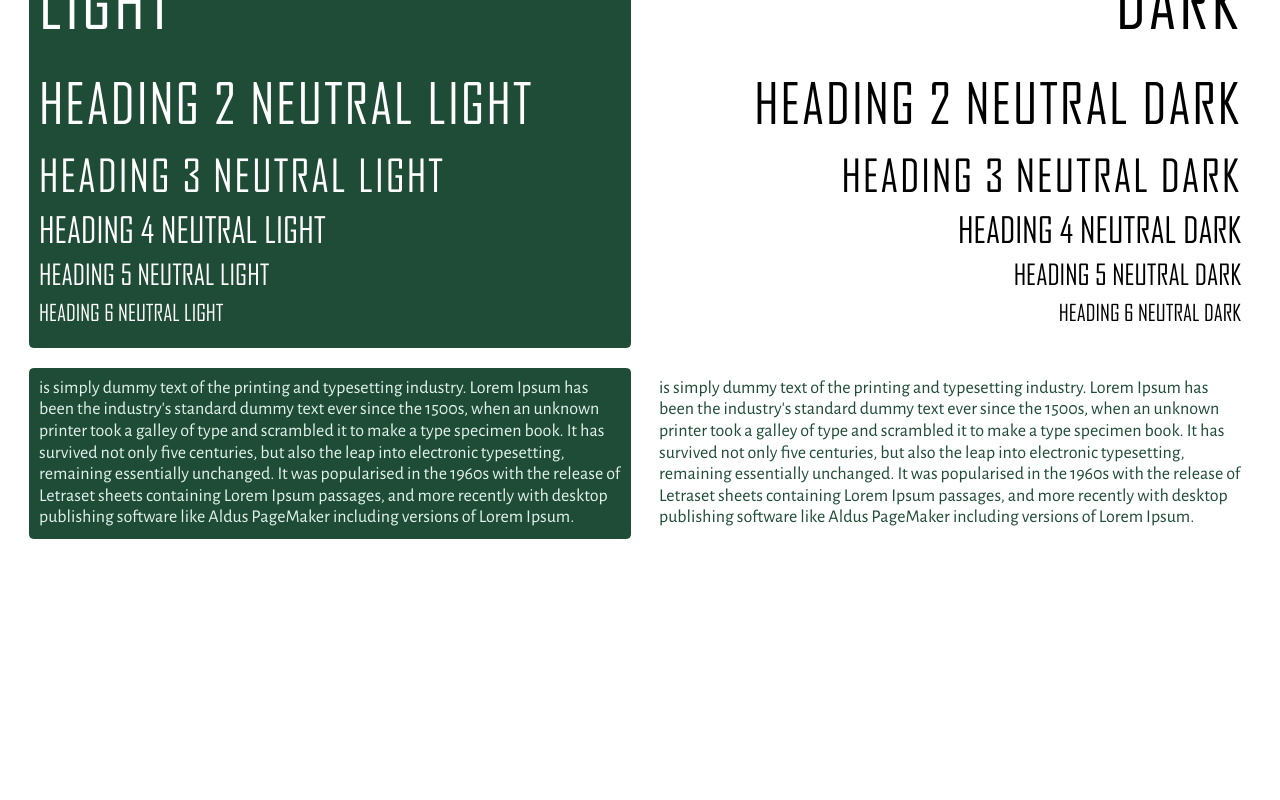
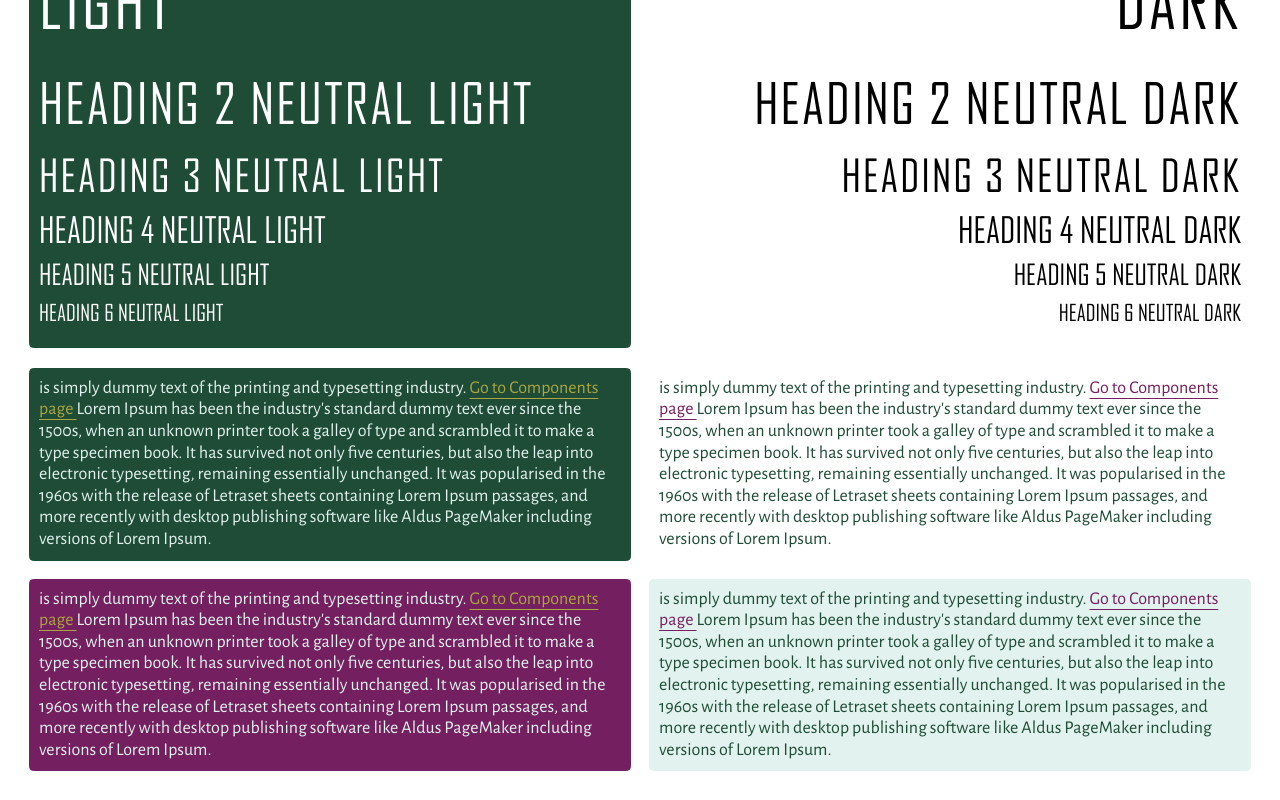
Before and after one commit to Cdetviler/sanity-next-ssg-site, a Next.js app: page / in a window 1280 px wide. Shown: the part 1866-2666 px from the top of the page. Before the commit the page ends 2434 px from the top, so only its background shows below. Built offline with nearby package versions, Linux system fonts and the light colour scheme.

Commit message:
adds link component

```diff
--- a/app/globals.css
+++ b/app/globals.css
@@ -191,6 +191,17 @@
   --cd-color-aqua-800: #246d74;
   --cd-color-aqua-900: #1e4b4c;
 
+  --cd-color-mustard-50: #f3f2e3;
+  --cd-color-mustard-100: #e1ddba;
+  --cd-color-mustard-200: #ccc88f; /* main */
+  --cd-color-mustard-300: #b8b363;
+  --cd-color-mustard-400: #aba640;
+  --cd-color-mustard-500: #9e9a19;
+  --cd-color-mustard-600: #928b17;
+  --cd-color-mustard-700: #817813;
+  --cd-color-mustard-800: #6f640e;
+  --cd-color-mustard-900: #514205;
+
 /* ALIASES */
   /* INTERMEDIARY COLOR ALIASES */
   /* A color that is on the darker side of its generated color palette */
@@ -211,6 +222,12 @@
   --cd-color-tertiary-default: var(--cd-color-hotpink-900);
   --cd-color-tertiary-lighter: var(--cd-color-hotpink-700);
   --cd-color-tertiary-lightest: var(--cd-color-hotpink-600);
+
+  --cd-color-quaternary-darkest: var(--cd-color-mustard-500);
+  --cd-color-quaternary-darker: var(--cd-color-mustard-400);
+  --cd-color-quaternary-default: var(--cd-color-mustard-200);
+  --cd-color-quaternary-lighter: var(--cd-color-mustard-50);
+  --cd-color-quaternary-lightest: var(--cd-color-mustard-50);
 
   /* SURFACE COLOR */
   --cd-color-surface-primary-default: var(--cd-color-primary-default);
@@ -255,6 +272,22 @@
   --cd-color-text-neutral-inverse-default: var(--cd-color-neutral-0);
 
   --cd-color-text-disabled: var(--cd-color-neutral-300);
+
+  /* SELECTION COLOR */
+  /* TODO */
+  --cd-color-text-selection-primary: ;
+  --cd-color-text-selection-secondary: ;
+  --cd-color-text-selection-tertiary: ;
+  --cd-color-text-selection-quaternary: ;
+  --cd-color-text-selection-neutral-light: ;
+  --cd-color-text-selection-neutral-dark: ;
+
+  --cd-color-surface-selection-primary: ;
+  --cd-color-surface-selection-secondary: ;
+  --cd-color-surface-selection-tertiary: ;
+  --cd-color-surface-selection-quaternary: ;
+  --cd-color-surface-selection-neutral-light: ;
+  --cd-color-surface-selection-neutral-dark: ;
 
   /* BORDER COLOR */
   --cd-color-border-primary-default: var(--cd-color-primary-default);
@@ -944,6 +977,51 @@
   --cd-icon-size-lg: var(--cd-font-size-40);
   --cd-icon-size-xl: var(--cd-font-size-50);
 
+  /* LINK */
+  --cd-link-text-color-dark-default: var(--cd-color-tertiary-darker);
+  --cd-link-text-color-dark-hover: var(--cd-color-tertiary-darker);
+  --cd-link-text-color-dark-active: var(--cd-color-tertiary-darker);
+  --cd-link-text-color-dark-visited: var(--cd-color-tertiary-darkest);
+
+  --cd-link-text-color-light-default: var(--cd-color-quaternary-darker);
+  --cd-link-text-color-light-hover: var(--cd-color-quaternary-default);
+  --cd-link-text-color-light-active: var(--cd-color-quaternary-darker);
+  --cd-link-text-color-light-visited: var(--cd-color-quaternary-darker);
+
+  --cd-link-font-family: inherit;
+  --cd-link-font-size: inherit;
+
+  /* LINK DECORATION STYLES */
+  --cd-link-text-decoration-type-default: underline;
+  --cd-link-text-decoration-type-hover: underline;
+  --cd-link-text-decoration-type-active: underline;
+  --cd-link-text-decoration-type-visited: underline;
+
+  --cd-link-text-decoration-style-default: solid;
+  --cd-link-text-decoration-style-hover: solid;
+  --cd-link-text-decoration-style-active: solid;
+  --cd-link-text-decoration-style-visited: solid;
+
+  --cd-link-text-decoration-offset-default: var(--cd-spacing-100);
+  --cd-link-text-decoration-offset-hover: var(--cd-spacing-100);
+  --cd-link-text-decoration-offset-active: var(--cd-spacing-100);
+  --cd-link-text-decoration-offset-visited: var(--cd-spacing-100);
+
+  --cd-link-text-decoration-thickness-default: var(--cd-border-width-1);
+  --cd-link-text-decoration-thickness-hover: var(--cd-border-width-2);
+  --cd-link-text-decoration-thickness-active: var(--cd-border-width-1);
+  --cd-link-text-decoration-thickness-visited: var(--cd-border-width-1);
+
+  --cd-link-text-decoration-color-dark-default: var(--cd-color-tertiary-darker);
+  --cd-link-text-decoration-color-dark-hover: var(--cd-color-tertiary-darker);
+  --cd-link-text-decoration-color-dark-active: var(--cd-color-tertiary-darker);
+  --cd-link-text-decoration-color-dark-visited: var(--cd-color-tertiary-darker);
+
+  --cd-link-text-decoration-color-light-default: var(--cd-color-quaternary-darker);
+  --cd-link-text-decoration-color-light-hover: var(--cd-color-quaternary-default);
+  --cd-link-text-decoration-color-light-active: var(--cd-color-quaternary-darker);
+  --cd-link-text-decoration-color-light-visited: var(--cd-color-quaternary-darker);
+
   /* END VARIABLES */
   font-size: var(--cd-font-size-base);
 }
--- a/app/page.tsx
+++ b/app/page.tsx
@@ -8,6 +8,7 @@ import BackgroundImage from "@/components/BackgroundImage/BackgroundImage";
 import Icon from "@/components/Icon/Icon";
 import TextContent from "@/components/TextContent/TextContent";
 import ButtonLink from "@/components/Button/ButtonLink";
+import Link from "@/components/Link/Link";
 
 export default function Home() {
   return (
@@ -125,17 +126,31 @@ export default function Home() {
         </Box>
 
         <Box hierarchy="ghost" padding="sm">
+          <Stack direction="column" crossDirectionalAlign="flex-start">
             <Stack crossDirectionalAlign="flex-start">
               <Box color="primary" padding="sm" height="auto">
                 <TextContent color="secondary" size="md">
-                is simply dummy text of the printing and typesetting industry. Lorem Ipsum has been the industry's standard dummy text ever since the 1500s, when an unknown printer took a galley of type and scrambled it to make a type specimen book. It has survived not only five centuries, but also the leap into electronic typesetting, remaining essentially unchanged. It was popularised in the 1960s with the release of Letraset sheets containing Lorem Ipsum passages, and more recently with desktop publishing software like Aldus PageMaker including versions of Lorem Ipsum.
+                  is simply dummy text of the printing and typesetting industry. <Link variant="light" href="/components"> Go to Components page </Link> Lorem Ipsum has been the industry's standard dummy text ever since the 1500s, when an unknown printer took a galley of type and scrambled it to make a type specimen book. It has survived not only five centuries, but also the leap into electronic typesetting, remaining essentially unchanged. It was popularised in the 1960s with the release of Letraset sheets containing Lorem Ipsum passages, and more recently with desktop publishing software like Aldus PageMaker including versions of Lorem Ipsum.
                 </TextContent>
               </Box>
               <Box hierarchy="ghost" padding="sm" height="auto">
                 <TextContent color="primary" size="md">
-                is simply dummy text of the printing and typesetting industry. Lorem Ipsum has been the industry's standard dummy text ever since the 1500s, when an unknown printer took a galley of type and scrambled it to make a type specimen book. It has survived not only five centuries, but also the leap into electronic typesetting, remaining essentially unchanged. It was popularised in the 1960s with the release of Letraset sheets containing Lorem Ipsum passages, and more recently with desktop publishing software like Aldus PageMaker including versions of Lorem Ipsum.
+                  is simply dummy text of the printing and typesetting industry. <Link href="/components"> Go to Components page </Link> Lorem Ipsum has been the industry's standard dummy text ever since the 1500s, when an unknown printer took a galley of type and scrambled it to make a type specimen book. It has survived not only five centuries, but also the leap into electronic typesetting, remaining essentially unchanged. It was popularised in the 1960s with the release of Letraset sheets containing Lorem Ipsum passages, and more recently with desktop publishing software like Aldus PageMaker including versions of Lorem Ipsum.
                 </TextContent>
               </Box>
+            </Stack>
+            <Stack crossDirectionalAlign="flex-start">
+              <Box color="tertiary" padding="sm" height="auto">
+                <TextContent color="secondary" size="md">
+                  is simply dummy text of the printing and typesetting industry. <Link variant="light" href="/components"> Go to Components page </Link> Lorem Ipsum has been the industry's standard dummy text ever since the 1500s, when an unknown printer took a galley of type and scrambled it to make a type specimen book. It has survived not only five centuries, but also the leap into electronic typesetting, remaining essentially unchanged. It was popularised in the 1960s with the release of Letraset sheets containing Lorem Ipsum passages, and more recently with desktop publishing software like Aldus PageMaker including versions of Lorem Ipsum.
+                </TextContent>
+              </Box>
+              <Box color="secondary" padding="sm" height="auto">
+                <TextContent color="primary" size="md">
+                  is simply dummy text of the printing and typesetting industry. <Link href="/components"> Go to Components page </Link> Lorem Ipsum has been the industry's standard dummy text ever since the 1500s, when an unknown printer took a galley of type and scrambled it to make a type specimen book. It has survived not only five centuries, but also the leap into electronic typesetting, remaining essentially unchanged. It was popularised in the 1960s with the release of Letraset sheets containing Lorem Ipsum passages, and more recently with desktop publishing software like Aldus PageMaker including versions of Lorem Ipsum.
+                </TextContent>
+              </Box>
+            </Stack>
           </Stack>
         </Box>
       </Box>
--- a/components/Box/Box.tsx
+++ b/components/Box/Box.tsx
@@ -1,5 +1,5 @@
 import { boxColor, boxHierarchy, BoxProps } from "./Box.type";
-import styles from './Box.module.css';
+import styles from './Box.module.scss';
 
 const BOX_VARIANTS = {
     primary: {
--- a/components/Button/ButtonLink.type.ts
+++ b/components/Button/ButtonLink.type.ts
@@ -1,6 +1,6 @@
-import { MouseEventHandler, ReactNode } from "react"
+import { ReactNode } from "react"
 import { UrlObject } from "url";
-import type { LinkProps as NextLinkProps } from 'next/link';  // Import Next.js LinkProps
+import type { LinkProps as NextLinkProps } from 'next/link';
 
 type buttonLinkColor = 'primary' | 'secondary' | 'tertiary';
 type buttonLinkSize = 'sm' | 'md' | 'lg';
--- /dev/null
+++ b/components/Link/Link.module.scss
@@ -0,0 +1,46 @@
+.link {
+    font-size: inherit;
+    font-family: var(--cd-link-font-family);
+    font-size: var(--cd-link-font-size);
+    text-underline-offset: var(--cd-link-text-decoration-offset-default);
+}
+
+.dark {
+    color: var(--cd-link-text-color-dark-default);
+    text-decoration: var(--cd-link-text-decoration-type-default) var(--cd-link-text-decoration-style-default) var(--cd-link-text-decoration-thickness-default) var(--cd-link-text-decoration-color-dark-default);
+
+    &:active {
+        color: var(--cd-link-text-color-dark-active);
+        text-decoration: var(--cd-link-text-decoration-type-active) var(--cd-link-text-decoration-style-active) var(--cd-link-text-decoration-thickness-active) var(--cd-link-text-decoration-color-dark-active);
+    }
+
+    &:visited {
+        color: var(--cd-link-text-color-dark-visited);
+        text-decoration: var(--cd-link-text-decoration-type-visited) var(--cd-link-text-decoration-style-visited) var(--cd-link-text-decoration-thickness-visited) var(--cd-link-text-decoration-color-dark-visited);
+    }
+
+    &:hover {
+        color: var(--cd-link-text-color-dark-hover);
+        text-decoration: var(--cd-link-text-decoration-type-hover) var(--cd-link-text-decoration-style-hover) var(--cd-link-text-decoration-thickness-hover) var(--cd-link-text-decoration-color-dark-hover);
+    }
+}
+
+.light {
+    color: var(--cd-link-text-color-light-default);
+    text-decoration: var(--cd-link-text-decoration-type-default) var(--cd-link-text-decoration-style-default) var(--cd-link-text-decoration-thickness-default) var(--cd-link-text-decoration-color-light-default);
+
+    &:active {
+        color: var(--cd-link-text-color-light-active);
+        text-decoration: var(--cd-link-text-decoration-type-active) var(--cd-link-text-decoration-style-active) var(--cd-link-text-decoration-thickness-active) var(--cd-link-text-decoration-color-light-active);
+    }
+
+    &:visited {
+        color: var(--cd-link-text-color-light-visited);
+        text-decoration: var(--cd-link-text-decoration-type-visited) var(--cd-link-text-decoration-style-visited) var(--cd-link-text-decoration-thickness-visited) var(--cd-link-text-decoration-color-light-visited);
+    }
+
+    &:hover {
+        color: var(--cd-link-text-color-light-hover);
+        text-decoration: var(--cd-link-text-decoration-type-hover) var(--cd-link-text-decoration-style-hover) var(--cd-link-text-decoration-thickness-hover) var(--cd-link-text-decoration-color-light-hover);
+    }
+}
--- /dev/null
+++ b/components/Link/Link.tsx
@@ -0,0 +1,37 @@
+import styles from './Link.module.scss';
+import { LinkProps, linkVariant } from "./Link.type";
+import NextLink from "next/link";
+
+const getCssVariantClass = (variant: linkVariant) => {
+    if (variant in styles) {
+        return styles[variant];
+    }
+
+    return 'dark';
+}
+
+export default function Link({
+    children,
+    href,
+    className = '',
+    variant = 'dark',
+    external = false,
+    ...linkProps
+}: LinkProps
+) {
+    const finalClassName = `${styles.link} ${getCssVariantClass(variant)} ${className}`;
+
+    if (external) {
+        return (
+            <a  {...linkProps} href={typeof href === 'string' ? href : undefined} className={finalClassName}>
+                {children}
+            </a>
+        )
+    }
+
+    return (
+        <NextLink href={href} {...linkProps} className={finalClassName}>
+            {children}
+        </NextLink>
+    );
+}
```
Also changed, not shown: components/Link/Link.type.ts (added, +14 -0 lines), components/Box/Box.module.scss (renamed from components/Box/Box.module.css). Lines whose indentation alone changed are shown as unchanged.
